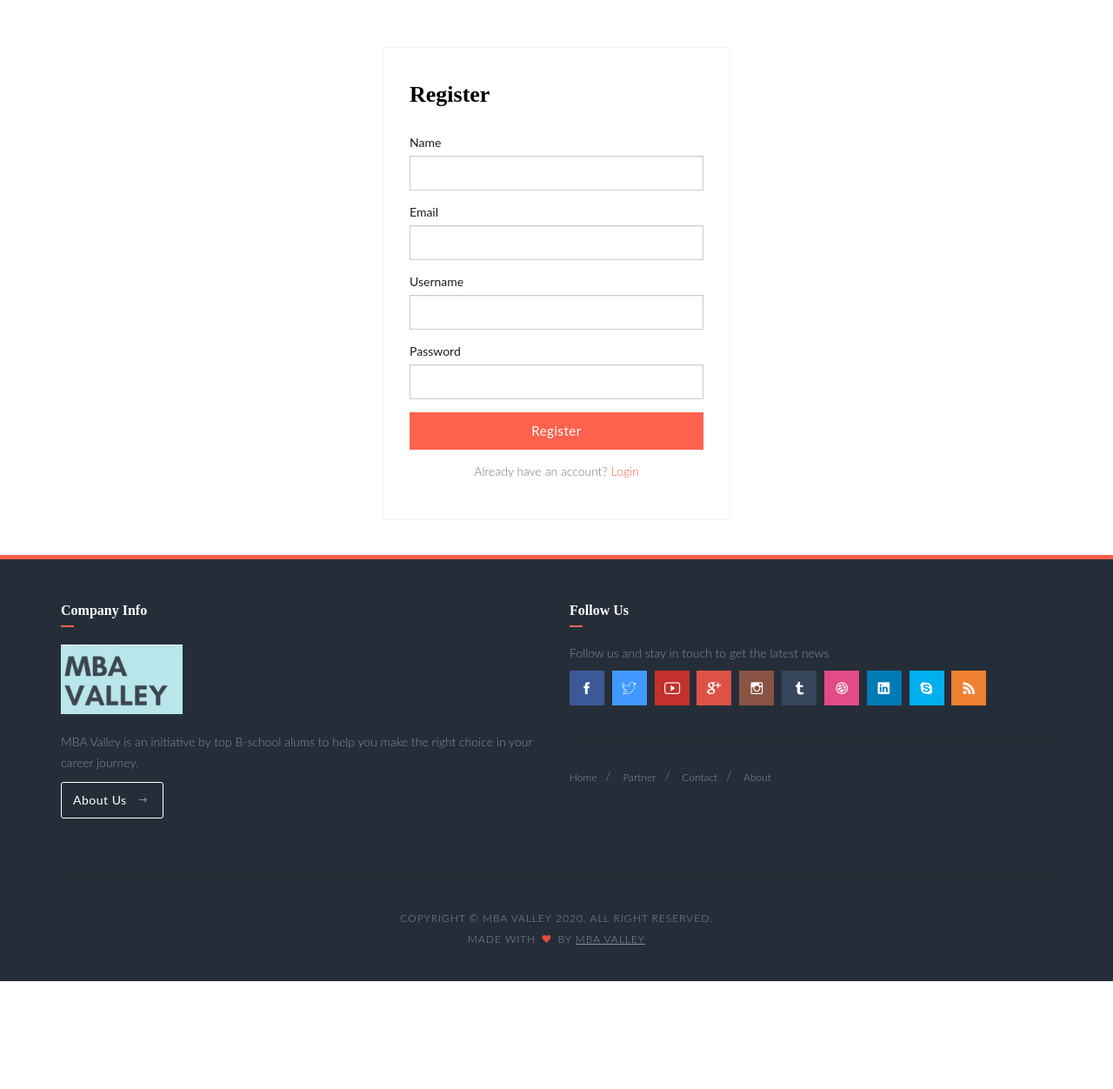
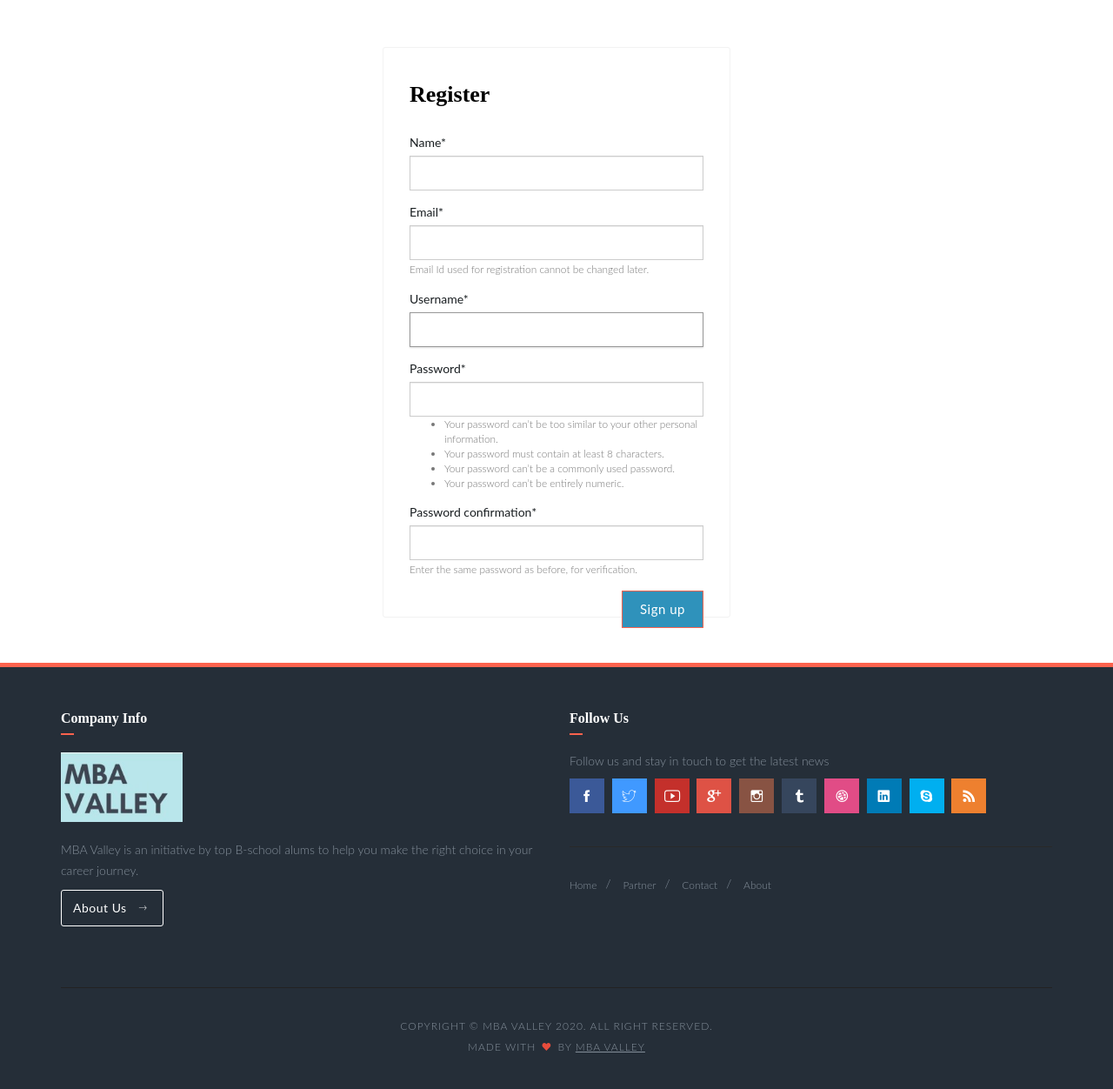
Before and after one commit to manik912/mba-valley, a Django app: page /register/ in a window 1280 px wide. Shown: the part 186-1438 px from the top of the page at 87% size. Before the commit the page ends 1314 px from the top, so only its background shows below. Run offline with Django 3.2, Linux system fonts and the light colour scheme; some libraries are stand-ins or nearby versions; some web fonts are replaced.

Commit message:
register

```diff
--- a/user/forms.py
+++ b/user/forms.py
@@ -7,17 +7,13 @@ from .models import User, Profile
 
 class RegisterForm(UserCreationForm):
 	email 				= forms.EmailField(help_text='Email Id used for registration cannot be changed later.')
-	city_of_residence 	= forms.CharField(max_length=40)
-	college 			= forms.CharField(max_length=50)
 	name 				= forms.CharField(max_length=60)
-	contact 			= PhoneNumberField(widget=forms.TextInput(attrs={'placeholder': ('')}), label=("Phone number"), required=False, help_text='Add Country Code before your contact number.')
-	area_of_specialization = forms.CharField(max_length=60, help_text="Enter the course you have currently undertaken at your college.")
-	year_of_study		= forms.IntegerField(min_value=1)
-	cgpa 				= forms.FloatField(max_value=10, min_value=0, help_text='Enter your CGPA out of 10.')
+	username            = forms.CharField(max_length=100)
+
 
 	class Meta(UserCreationForm.Meta):
 		model 	= User
-		fields 	= ['name', 'email', 'college', 'area_of_specialization', 'year_of_study', 'cgpa', 'city_of_residence', 'contact', 'password1', 'password2']
+		fields 	= ['name', 'email', 'username', 'password1', 'password2']
 
 	@transaction.atomic
 	def clean(self):
@@ -31,4 +27,4 @@ class RegisterForm(UserCreationForm):
 class UpdateForm(forms.ModelForm):
 	class Meta:
 		model = Profile
-		fields = ['name', 'college', 'area_of_specialization', 'year_of_study', 'cgpa', 'city_of_residence', 'contact']
+		fields = ['name', 'contact']
--- a/user/models.py
+++ b/user/models.py
@@ -15,13 +15,11 @@ class CustomUserManager(BaseUserManager):
 
 
 class User(AbstractUser):
-    username = None
+    username = models.CharField(max_length=100, unique=True)
     email = models.EmailField(verbose_name='Email Address', unique=True)
-    is_student = models.BooleanField(default=False)
-    is_startup = models.BooleanField(default=False)
     is_team = models.BooleanField(default=False)
 
-    USERNAME_FIELD = 'email'
+    USERNAME_FIELD = 'username'
     REQUIRED_FIELDS = []
 
     objects = CustomUserManager()
@@ -32,12 +30,7 @@ class User(AbstractUser):
 class Profile(models.Model):
     user = models.OneToOneField(User, on_delete=models.CASCADE, primary_key=True, related_name ='student_profile')
     name = models.CharField(max_length=60, default='')
-    city_of_residence = models.CharField(max_length=40, default='')
-    college = models.CharField(max_length=50, default='')
-    area_of_specialization = models.CharField(max_length=60, default='')
-    year_of_study = models.IntegerField(default=1)
     contact = PhoneNumberField(blank=False)
-    cgpa = models.FloatField(default=0)
 
     def __str__(self):
         return self.user
--- a/user/templates/user/register.html
+++ b/user/templates/user/register.html
@@ -1,4 +1,5 @@
 {% extends "home/base.html" %}
+{% load crispy_forms_tags %}
 {% load static %}
 {% block body %}
 		<section class="login first grey">
@@ -7,30 +8,12 @@
 					<div class="box box-border">
 						<div class="box-body">
 							<h4>Register</h4>
-							<form>
-								<div class="form-group">
-									<label>Name</label>
-									<input type="text" name="name" class="form-control">
-								</div>
-								<div class="form-group">
-									<label>Email</label>
-									<input type="email" name="email" class="form-control">
-								</div>
-								<div class="form-group">
-									<label>Username</label>
-									<input type="text" name="username" class="form-control">
-								</div>
-								<div class="form-group">
-									<label class="fw">Password</label>
-									<input type="password" name="password" class="form-control">
-								</div>
-								<div class="form-group text-right">
-									<button class="btn btn-primary btn-block">Register</button>
-								</div>
-								<div class="form-group text-center">
-									<span class="text-muted">Already have an account?</span> <a href="login.html">Login</a>
-								</div>
-							</form>
+							<form class="form1" id="login-form" method="post" enctype="multipart/form-data">
+								{% csrf_token %}
+								{{ form|crispy}}
+								<input style="background-color: rgb(47, 146, 187)" type="submit" value="Sign up" class="btn btn-primary pull-right" />
+								<input type="hidden" name="next" value="{{ next }}" />
+							  </form>
 						</div>
 					</div>
 				</div>
--- a/user/views.py
+++ b/user/views.py
@@ -16,15 +16,6 @@ def register(request):
             user.is_student     = True
             user.email          = form.cleaned_data.get('email')
             user.save()
-            student             = Profile.objects.create(user=user)
-            student.college     = form.cleaned_data.get('college')
-            student.contact     = form.cleaned_data.get('contact')
-            student.name        = form.cleaned_data.get('name')
-            student.cgpa        = form.cleaned_data.get('cgpa')
-            student.area_of_specialization  = form.cleaned_data.get('area_of_specialization')
-            student.year_of_study           = form.cleaned_data.get('year_of_study')
-            student.city_of_residence       = form.cleaned_data.get('city_of_residence')
-            student.save()
 
             messages.success(request, f'Your account has been created! You can login now.')
             return redirect('login')
```
Also changed, not shown: db.sqlite3.
